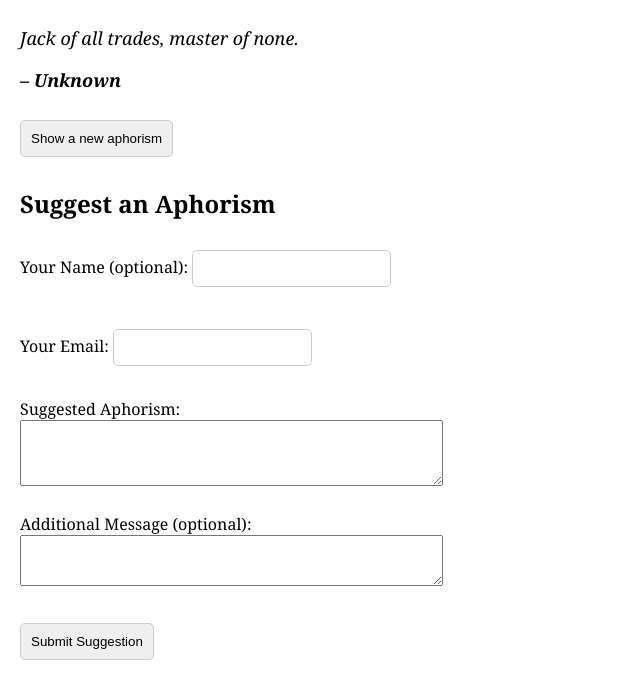
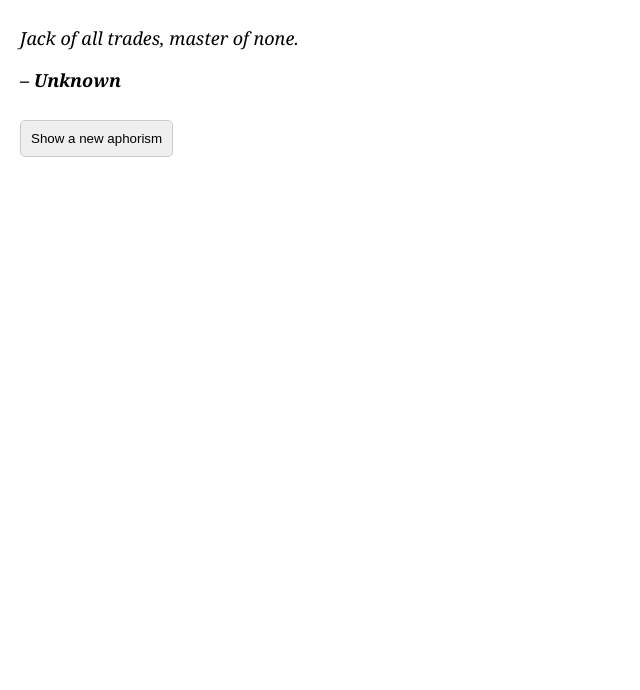
Before and after one commit to lorenzoamabili/aphorisms, a Flask app: page / in a window 1280 px wide. Shown: the part 139-829 px from the top of the page, without its empty margins (0-640 px from the left). After the commit the page ends 296 px from the top, so only its background shows below. Run offline with Flask 3, Linux system fonts and the light colour scheme.

Commit message:
no add feature

```diff
--- a/templates/index.html
+++ b/templates/index.html
@@ -44,7 +44,7 @@
 
     <button id="new-aphorism-btn">Show a new aphorism</button>
 
-    <h2>Suggest an Aphorism</h2>
+    <!-- <h2>Suggest an Aphorism</h2>
     <form id="suggestion-form" method="POST" action="/submit-suggestion">
         <label for="name">Your Name (optional):</label>
         <input type="text" id="name" name="name"><br><br>
@@ -61,7 +61,7 @@
         <button type="submit">Submit Suggestion</button>
     </form>
 
-    <p id="response-message"></p>
+    <p id="response-message"></p> -->
 
     <script>
         document.addEventListener('DOMContentLoaded', () => {
```
